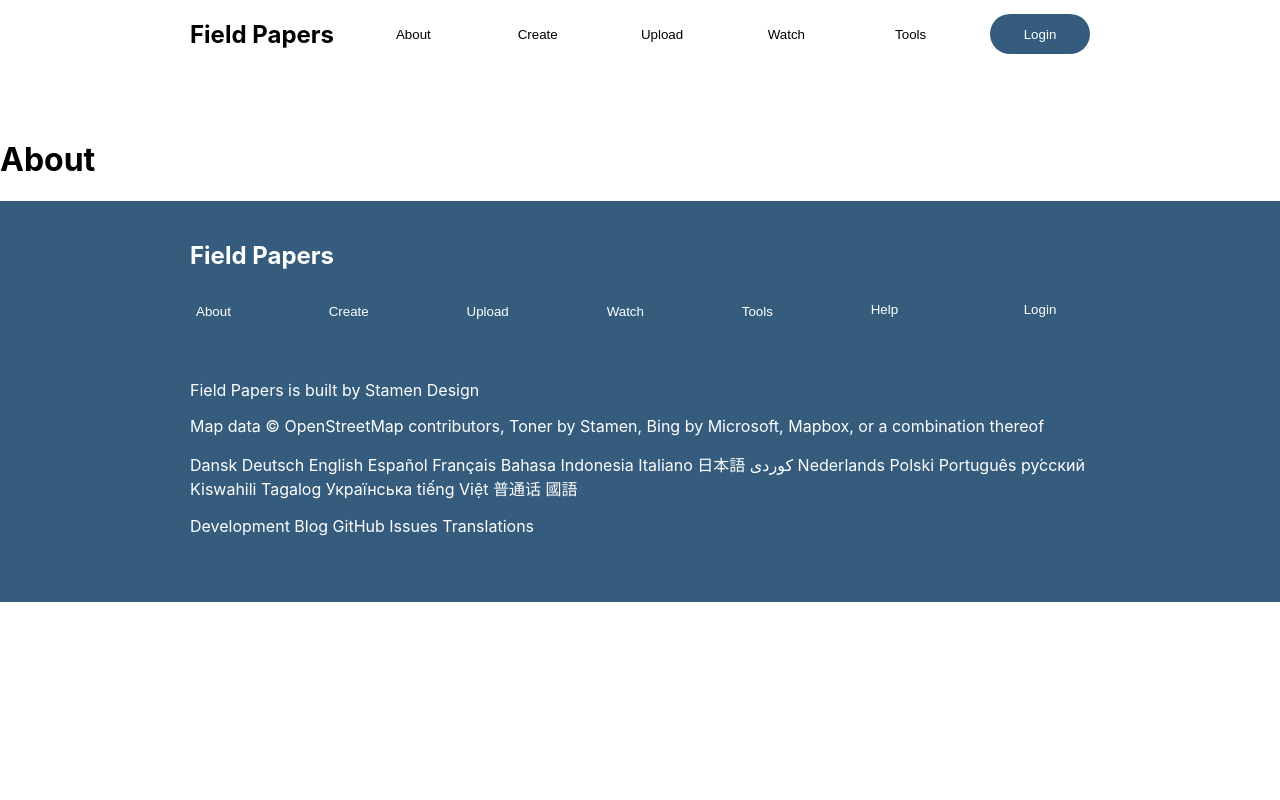
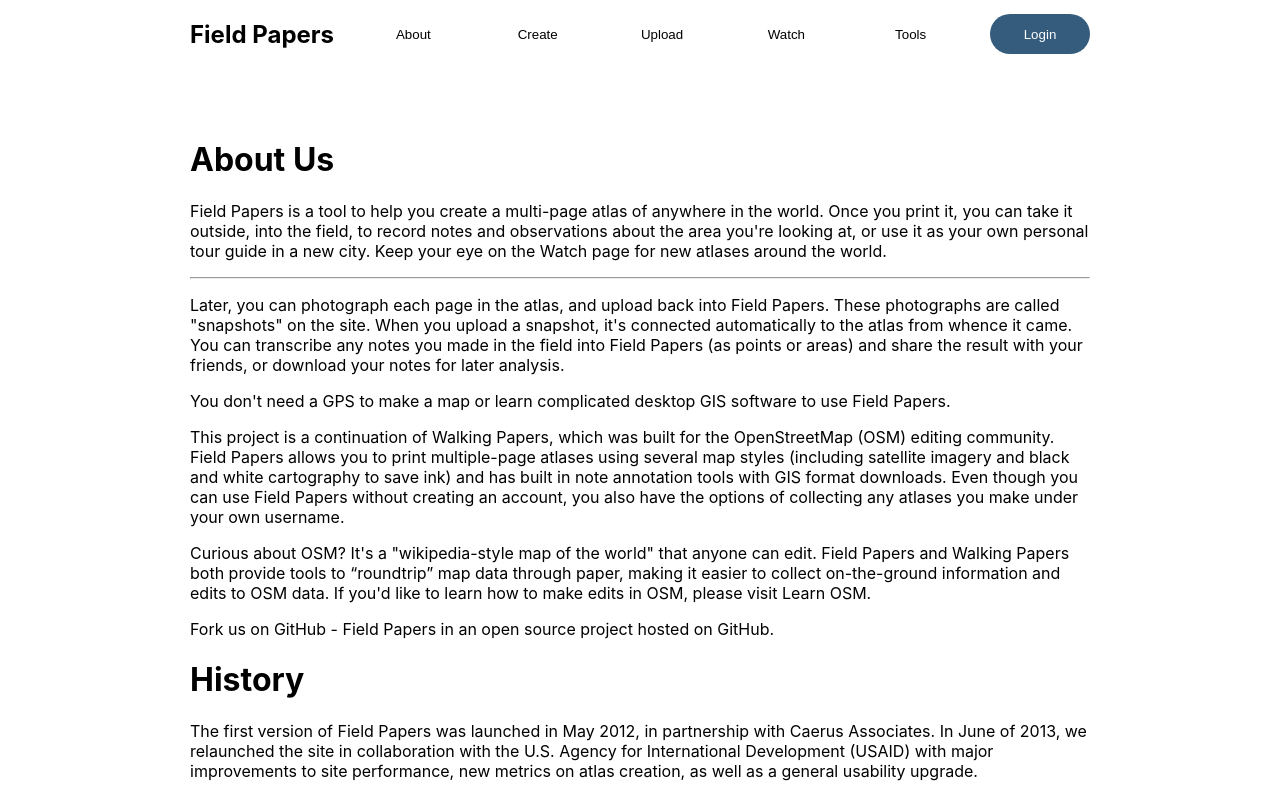
Before and after one commit to luisabad3210/fieldpapers, a React (Create React App) app: page /about in a window 1280 px wide. Shown: the top 800 px of the page. Built offline with nearby package versions, Linux system fonts and the light colour scheme.

Commit message:
basics for about page

```diff
--- a/src/App.css
+++ b/src/App.css
@@ -4,35 +4,21 @@
 button:focus {
     outline: none;
 }
-.AppContainer {
-    /* height: 100vh; */
+.App {
     display: flex;
     flex-direction: column;
-    /* justify-content: center; */
-    /* align-content: center; */
-    /* align-self: center; */
-    /* background-color: rgb(242, 242, 240); */
-    /* border: 1px solid red; */
 }
-.App {
-    /* border: 1px solid red; */
-    /* width: 900px; */
-    /* background-color: white; */
-    /* border: 1px solid red; */
-    /* align-self: center; */
-}
+
 .headerContainer {
     display: flex;
     flex-direction: row;
     justify-content: space-between;
     align-items: center;
-    /* border: 1px solid red; */
     margin-bottom: 50px;
     width: 900px;
     align-self: center;
 }
 .headerBtn {
-    /* background-color: rgb(242, 242, 240); */
     background-color: white;
     border: none;
     height: 40px;
@@ -45,7 +31,6 @@
     border: none;
     height: 40px;
     width: 100px;
-    /* padding: 5px 20px 5px 20px; */
     border-radius: 50px;
 }
 
@@ -53,17 +38,14 @@
     display: flex;
     flex-direction: column;
     justify-content: center;
-    /* border: 1px solid red; */
 }
 
 .welcomeContainer {
-    /* margin-top: 50px; */
     margin-bottom: 50px;
     display: grid;
     grid-template-columns: 50% 50%;
     width: 900px;
     align-self: center;
-    /* border: 1px solid red; */
 }
 
 .welcomeRight {
@@ -71,8 +53,6 @@
     flex-direction: row;
     justify-content: center;
     align-items: center;
-    /* border:  1px solid red; */
-    /* padding-top: 50px; */
 }
 
 .sectionOneContainer {
@@ -80,27 +60,21 @@
     display: flex;
     flex-direction: column;
     justify-content: center;
-    /* border: 1px solid red; */
 }
 
 .sectionOne {
-    /* border: 1px solid red; */
     width: 900px;
     align-self: center;
     display: grid;
     grid-template-columns: 50% 50%;
-    padding-top: 40px;
-    padding-bottom: 40px;
-    /* border: 1px solid red; */
-
+    padding-top: 50px;
+    padding-bottom: 50px;
 }
 
 .sectionTwoContainer {
-    /* background-color: #f0f3f5; */
     display: flex;
     flex-direction: column;
     justify-content: center;
-    /* border: 1px solid red; */
 }
 
 .sectionTwo {
@@ -109,9 +83,8 @@
     align-self: center;
     display: grid;
     grid-template-columns: 50% 50%;
-    padding-top: 40px;
-    padding-bottom: 40px;
-    /* border: 1px solid red; */
+    padding-top: 50px;
+    padding-bottom: 50px;
 }
 
 
@@ -146,7 +119,13 @@
     display: flex;
     flex-direction: row;
     justify-content: center;
-    /* align-self: center; */
-    /* border: 1px solid red; */
+}
 
+
+.About {
+    align-self: center;
 }
+
+.aboutContainer {
+    width: 900px;
+}
--- a/src/App.js
+++ b/src/App.js
@@ -14,9 +14,10 @@
 function App() {
   return (
     <Router>
-      <div className='AppContainer'>
-        {/* <div className='App'> */}
-          <Header />
+      <div className='App'>
+
+        <Header />
+
         <Switch>
           <Route path='/' exact component={Home}/>
           <Route path='/about' component={About}/>
@@ -25,8 +26,9 @@
           <Route path='/uploads' component={Upload}/>
           <Route path='/watch' component={Watch}/>
         </Switch>
-        {/* </div> */}
-          <Footer />
+
+        <Footer />
+
       </div>
     </Router>
   );
--- a/src/components/pages/about.js
+++ b/src/components/pages/about.js
@@ -2,10 +2,53 @@
 
 const About = () => {
     return (
-        <div>
-            <h1>
-                About
-            </h1>
+        <div className='About'>
+            <div className='aboutContainer'>
+                <h1>
+                    About Us
+                </h1>
+                <p>
+                    Field Papers is a tool to help you create a multi-page atlas of anywhere in the world. Once you print it, you can take it outside, into the field, to record notes and observations about the area you're looking at, or use it as your own personal tour guide in a new city. Keep your eye on the Watch page for new atlases around the world.
+                </p>
+
+                <hr></hr>
+
+                <p>
+                    Later, you can photograph each page in the atlas, and upload back into Field Papers. These photographs are called "snapshots" on the site. When you upload a snapshot, it's connected automatically to the atlas from whence it came. You can transcribe any notes you made in the field into Field Papers (as points or areas) and share the result with your friends, or download your notes for later analysis.
+                </p>
+
+                <p>
+                    You don't need a GPS to make a map or learn complicated desktop GIS software to use Field Papers.
+                </p>
+
+                <p>
+                    This project is a continuation of Walking Papers, which was built for the OpenStreetMap (OSM) editing community. Field Papers allows you to print multiple-page atlases using several map styles (including satellite imagery and black and white cartography to save ink) and has built in note annotation tools with GIS format downloads. Even though you can use Field Papers without creating an account, you also have the options of collecting any atlases you make under your own username.
+                </p>
+
+                <p>
+                    Curious about OSM? It's a "wikipedia-style map of the world" that anyone can edit. Field Papers and Walking Papers both provide tools to “roundtrip” map data through paper, making it easier to collect on-the-ground information and edits to OSM data. If you'd like to learn how to make edits in OSM, please visit Learn OSM.
+                </p>
+
+                <p>
+                    Fork us on GitHub - Field Papers in an open source project hosted on GitHub.
+                </p>
+
+                <h1>
+                    History
+                </h1>
+
+                <p>
+                    The first version of Field Papers was launched in May 2012, in partnership with Caerus Associates. In June of 2013, we relaunched the site in collaboration with the U.S. Agency for International Development (USAID) with major improvements to site performance, new metrics on atlas creation, as well as a general usability upgrade.
+                </p>
+
+                <h1>
+                    Inspiration
+                </h1>
+
+                <p>
+                    The project is most particularly inspired by Aaron Cope then of Flickr and Ben / Russell / Tom at Really Interesting Group, whose Papercamp / Papernet and Things Our Friends Have Written On The Internet 2008 help all this post-digital, medieval technology make sense.
+                </p>
+            </div>
         </div>
     )
 }
```
